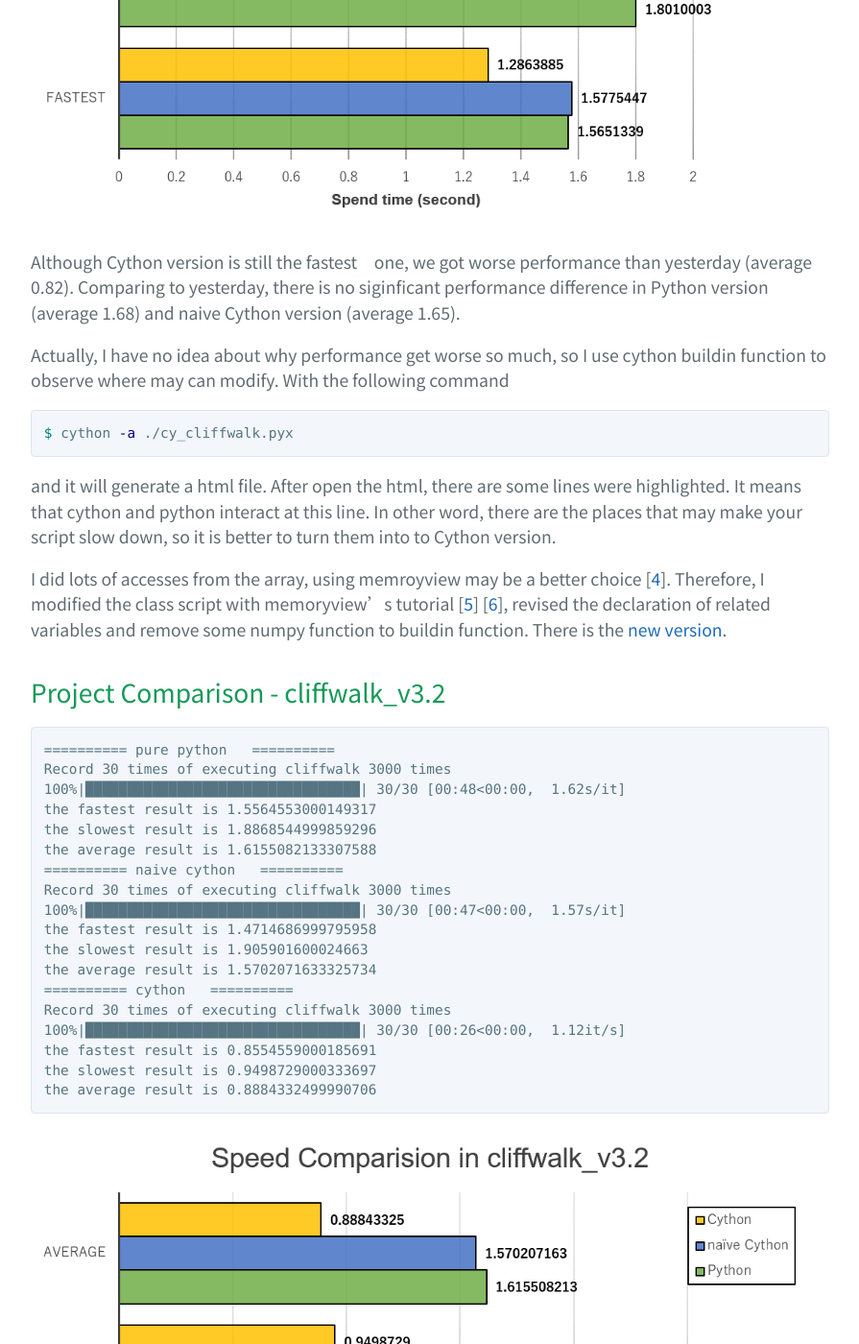
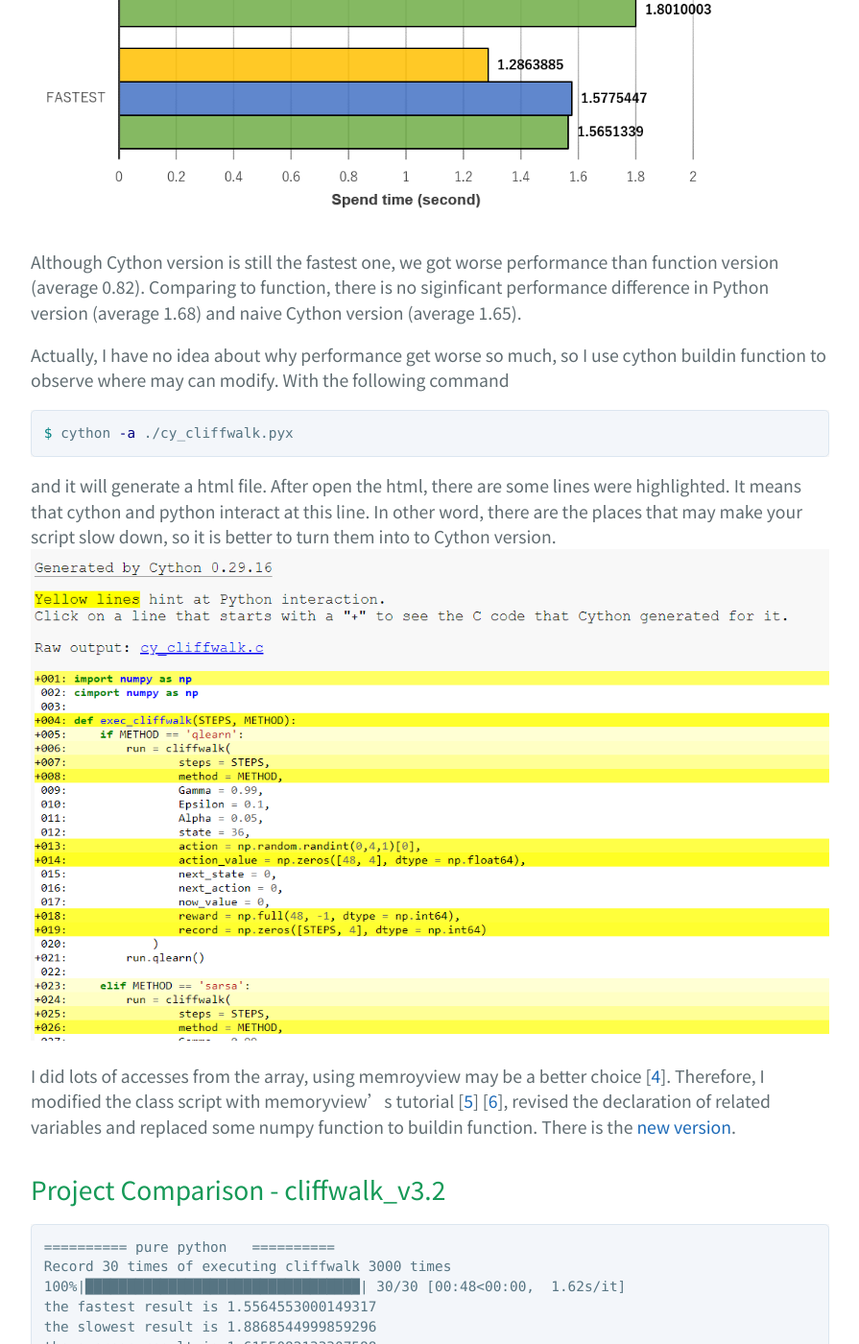
Before and after one commit to ChampDBG/ChampDBG.github.io, a Jekyll site: the page built from _posts/2020-04-09-Cython Self-Study3.md, in a window 1280 px wide and 1400 px high, scrolled down 1511 px. Shown: the whole window at 96% size, without its empty margins (192-1087 px from the left). Built offline with Jekyll 4.4.1, drawn with Linux system fonts in a browser that asks for light colours; some of the changed text lies outside the part shown.

Commit message:
add article
1. add article
2. revise word and content

````diff
--- a/_posts/2020-04-09-Cython Self-Study3.md
+++ b/_posts/2020-04-09-Cython Self-Study3.md
@@ -33,7 +33,7 @@ the average result is 1.3261936766687237
 ```
 ![](/img/20200410_Speed Comparison cliffwalk_v3.png)
 
-Although Cython version is still the fastest　one, we got worse performance than yesterday (average 0.82). Comparing to yesterday, there is no siginficant performance difference in Python version (average 1.68) and naive Cython version (average 1.65).
+Although Cython version is still the fastest one, we got worse performance than function version (average 0.82). Comparing to function, there is no siginficant performance difference in Python version (average 1.68) and naive Cython version (average 1.65).
 
 Actually, I have no idea about why performance get worse so much, so I use cython buildin function to observe where may can modify. With the following command
 ```bash
@@ -43,7 +43,7 @@ $ cython -a ./cy_cliffwalk.pyx
 and it will generate a html file. After open the html, there are some lines were highlighted. It means that cython and python interact at this line. In other word, there are the places that may make your script slow down, so it is better to turn them into to Cython version.
 ![](/img/20200410_Interacting Place.png)
 
-I did lots of accesses from the array, using memroyview may be a better choice [[4](https://stackoverflow.com/questions/50086564/cython-index-should-be-typed-for-more-efficient-access)]. Therefore, I modified the class script with memoryview's tutorial [[5](http://docs.cython.org/en/latest/src/userguide/memoryviews.html)] [[6](https://docs.python.org/3/library/struct.html#format-characters)], revised the declaration of related variables and remove some numpy function to buildin function. There is the [new version](https://github.com/ChampDBG/PlayGround/blob/master/cython/cliffwalk_v3/cy_cliffwalk_v2.pyx).
+I did lots of accesses from the array, using memroyview may be a better choice [[4](https://stackoverflow.com/questions/50086564/cython-index-should-be-typed-for-more-efficient-access)]. Therefore, I modified the class script with memoryview's tutorial [[5](http://docs.cython.org/en/latest/src/userguide/memoryviews.html)] [[6](https://docs.python.org/3/library/struct.html#format-characters)], revised the declaration of related variables and replaced some numpy function to buildin function. There is the [new version](https://github.com/ChampDBG/PlayGround/blob/master/cython/cliffwalk_v3/cy_cliffwalk_v2.pyx).
 
 ## Project Comparison - cliffwalk_v3.2
 ```
````
Also changed, not shown: other parts of _posts/2020-04-09-Cython Self-Study3.md (+2 -2 lines), _posts/2020-04-18-ssh tunnel.md (added, +52 -0 lines), img/20200410_Interacting Place.png (added), img/20200417_internet_option.png (added), img/20200417_internet_option3.png (added), img/20200417_internet_option_2.png (added).
